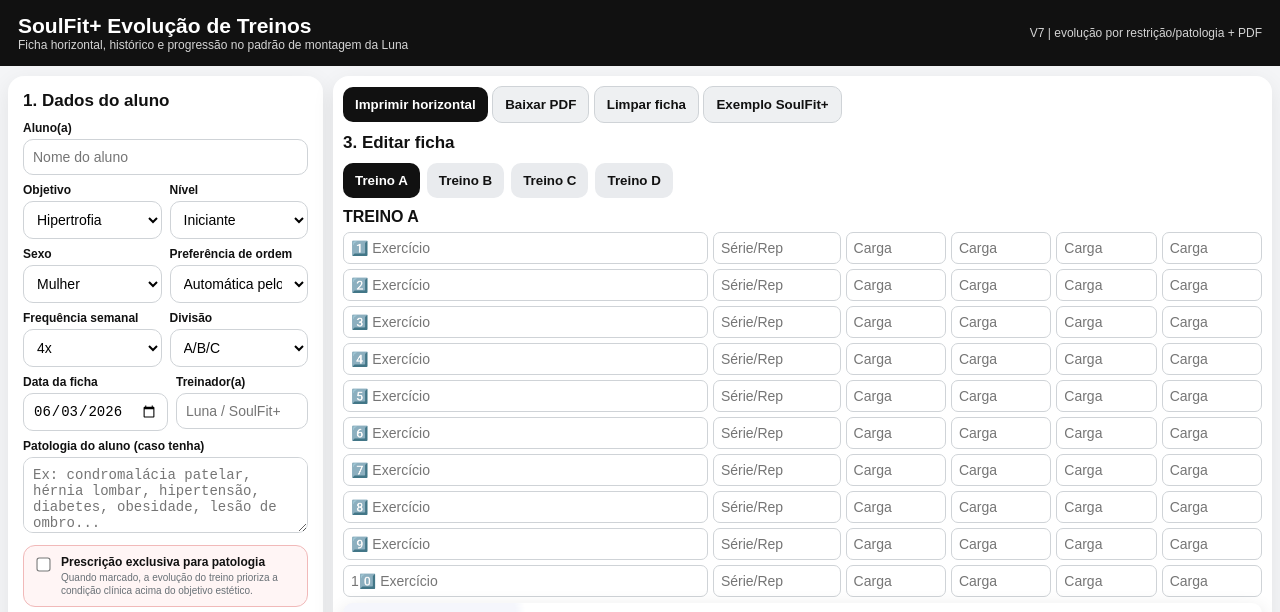
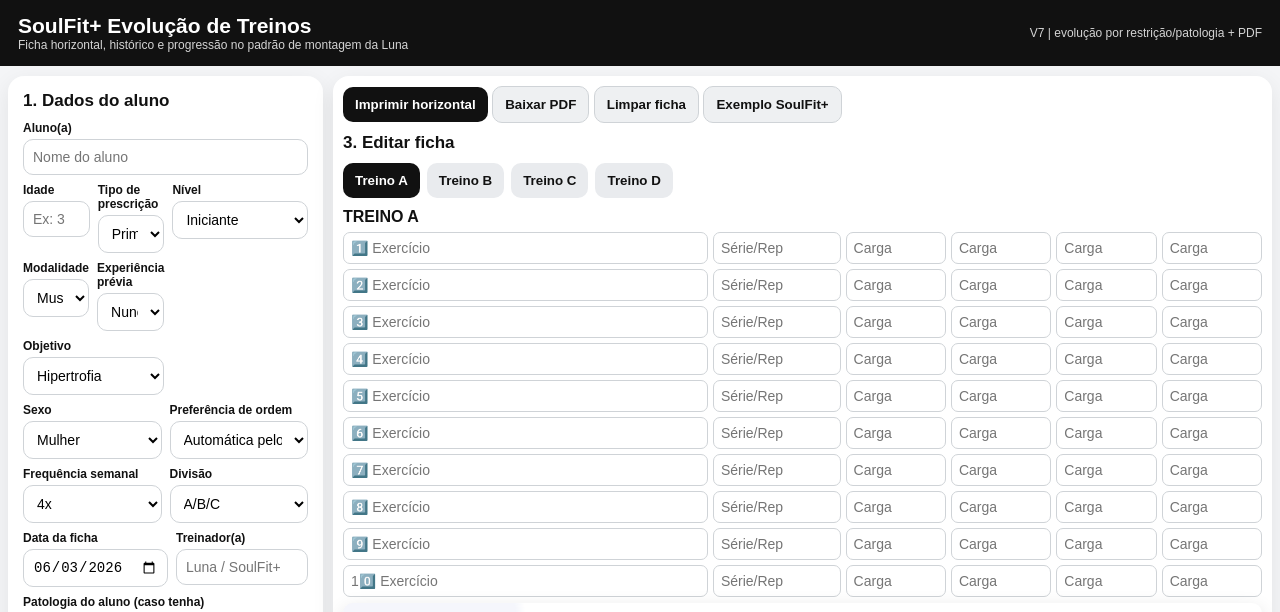
Before and after one commit to lunarafaria/soulfit-ia, a plain HTML site: page soulfit_ia_netlify_v14/index.html in a window 1280 px wide. Shown: the top 612 px of the page. Drawn offline with Linux system fonts and the light colour scheme.

Commit message:
Add files via upload

```diff
--- a/soulfit_ia_netlify_v14/index.html
+++ b/soulfit_ia_netlify_v14/index.html
@@ -74,18 +74,18 @@
 }
 
 
-/* V15 IA: divisão respeitada na geração */
+/* V16 IA: divisão respeitada na geração */
 .workout.inactive tbody td{color:transparent!important;background:white!important}
 .workout.inactive tbody td *{display:none!important}
 .workout.inactive .generated-text{display:none!important}
 
 
-/* V15 IA: sem prompt, PDF e observações restauradas */
+/* V16 IA: sem prompt, PDF e observações restauradas */
 #promptArea{display:none!important}
 .obsline{display:inline-block!important}
 
 
-/* V15 IA: melhor enquadramento para computador */
+/* V16 IA: melhor enquadramento para computador */
 @media screen and (min-width:981px){
   .wrap{max-width:100vw;margin:10px auto;padding:0 8px}
   .app{grid-template-columns:340px minmax(0,1fr);gap:10px}
@@ -114,7 +114,7 @@
 }
 
 
-/* V15 IA: aba/modo patologia exclusiva */
+/* V16 IA: aba/modo patologia exclusiva */
 .pathology-toggle{
   margin:8px 0 4px;
   border:1px solid #f1b9b9;
@@ -153,7 +153,28 @@
 <aside class="panel no-print">
 <h2>1. Dados do aluno</h2>
 <label>Aluno(a)</label><input id="aluno" placeholder="Nome do aluno">
-<div class="row"><div><label>Objetivo</label><select id="objetivo"><option>Hipertrofia</option><option>Emagrecimento</option><option>Hipertrofia + emagrecimento</option><option>Condicionamento</option><option>Força</option><option>Retorno/controle de dor</option></select></div><div><label>Nível</label><select id="nivel"><option>Iniciante</option><option>Intermediário</option><option>Avançado</option></select></div></div>
+<div class="row"><div>
+<div class="row">
+  <div><label>Idade</label><input id="idade" type="number" min="10" max="100" placeholder="Ex: 32"></div>
+  <div><label>Tipo de prescrição</label><select id="tipoPrescricao">
+    <option>Primeira prescrição</option>
+    <option>Evolução com treino anterior</option>
+    <option>Adaptação por lesão/patologia</option>
+  </select></div>
+</div>
+<div class="row">
+  <div><label>Modalidade</label><select id="modalidadeTreino">
+    <option>Musculação</option>
+    <option>Funcional</option>
+    <option>Musculação + funcional</option>
+  </select></div>
+  <div><label>Experiência prévia</label><select id="experienciaPrevia">
+    <option>Nunca treinou</option>
+    <option>Já treinou, mas está parado(a)</option>
+    <option>Treina atualmente</option>
+  </select></div>
+</div>
+<label>Objetivo</label><select id="objetivo"><option>Hipertrofia</option><option>Emagrecimento</option><option>Hipertrofia + emagrecimento</option><option>Condicionamento</option><option>Força</option><option>Retorno/controle de dor</option></select></div><div><label>Nível</label><select id="nivel"><option>Iniciante</option><option>Intermediário</option><option>Avançado</option></select></div></div>
 <div class="row"><div><label>Sexo</label><select id="sexo"><option>Mulher</option><option>Homem</option></select></div><div><label>Preferência de ordem</label><select id="ordemPreferencia"><option>Automática pelo sexo</option><option>Começar por inferiores</option><option>Começar por superiores</option><option>Equilibrado</option></select></div></div>
 <div class="row"><div><label>Frequência semanal</label><select id="freq"><option>2x</option><option>3x</option><option selected>4x</option><option>5x</option><option>6x</option></select></div><div><label>Divisão</label><select id="divisao"><option>A/B</option><option selected>A/B/C</option><option>A/B/C/D</option><option>MI/MS</option></select></div></div>
 <div class="row"><div><label>Data da ficha</label><input id="dataFicha" type="date"></div><div><label>Treinador(a)</label><input id="treinador" placeholder="Luna / SoulFit+"></div></div>
@@ -166,7 +187,7 @@
 </div>
 <label>Restrições, dores ou prioridade</label><textarea id="restricoes" placeholder="Ex: priorizar glúteos, joelho sensível, evitar impacto..."></textarea>
 <label>Observação para imprimir</label><textarea id="obs" placeholder="Ex: progredir carga quando bater o topo das repetições com boa técnica."></textarea>
-<h2>2. Treino antigo do aluno</h2>
+<h2>2. Treino antigo do aluno (opcional)</h2>
 <label>Cole/digite o treino antigo</label><textarea id="treinoAntigo" placeholder="Cole aqui o treino antigo do aluno.\n\nExemplo:\nTREINO A\n1️⃣ Hip thrust 4x10\n2️⃣ Stiff 3x12\n3️⃣ Búlgaro 3x10\nFINAL (3 voltas): agachamento 15 + step rápido 30s"></textarea>
 <div class="danger-note">Cole o treino antigo do aluno no campo abaixo. O sistema usará essas informações para sugerir uma nova ficha com progressão, mantendo o padrão SoulFit+.</div>
 <div class="btns"><button class="redbtn" onclick="gerarComIA()">Gerar com IA</button><button class="light" onclick="gerarEvolucao()">Gerar por regras</button><button onclick="salvarHistorico()">Salvar histórico</button><button class="light" onclick="baixarPDF()">Baixar PDF</button></div>
@@ -242,23 +263,26 @@
 
 
 
+
+
+
 <script>
 (function(){
 function el(id){return document.getElementById(id)}
 function val(id){const x=el(id);return x?(x.value||""):""}
 function checked(id){const x=el(id);return !!(x&&x.checked)}
 function statusIA(msg,cls){const b=el("iaStatus");if(!b)return;b.style.display="block";b.className="ia-status "+(cls||"");b.textContent=msg}
-function dados(){return{aluno:val("aluno"),objetivo:val("objetivo"),nivel:val("nivel"),sexo:val("sexo"),ordemPreferencia:val("ordemPreferencia"),frequencia:val("freq"),divisao:val("divisao"),dataFicha:val("dataFicha"),treinador:val("treinador"),patologia:val("patologia"),modoPatologiaExclusiva:checked("modoPatologiaExclusiva"),restricoes:val("restricoes"),observacoes:val("obs"),treinoAntigo:val("treinoAntigo")}}
+function dados(){return{aluno:val("aluno"),idade:val("idade"),objetivo:val("objetivo"),nivel:val("nivel"),sexo:val("sexo"),tipoPrescricao:val("tipoPrescricao"),modalidadeTreino:val("modalidadeTreino"),experienciaPrevia:val("experienciaPrevia"),ordemPreferencia:val("ordemPreferencia"),frequencia:val("freq"),divisao:val("divisao"),dataFicha:val("dataFicha"),treinador:val("treinador"),patologia:val("patologia"),modoPatologiaExclusiva:checked("modoPatologiaExclusiva"),restricoes:val("restricoes"),observacoes:val("obs"),treinoAntigo:val("treinoAntigo")}}
 function permitidas(d){if(d==="A/B")return["A","B"];if(d==="A/B/C")return["A","B","C"];if(d==="A/B/C/D")return["A","B","C","D"];if(d==="MI/MS")return["A","B"];return["A","B","C"]}
 function parse(txt){const r={A:[],B:[],C:[],D:[]};let a=null;String(txt||"").split(/\r?\n/).map(x=>x.trim()).filter(Boolean).forEach(raw=>{let h=raw.match(/treino\s*([abcd])/i);if(h){a=h[1].toUpperCase();return}if(!a||!r[a])return;let s=raw.replace(/^[\-\•\*\d\.\)\s✅👉➡️🔥]+/g,"").replace(/^[1-9]️⃣\s*/g,"").trim();if(!s)return;let ex=s,sr="";let m=s.match(/(.+?)\s*[-–]\s*((?:\d+\s*x\s*[\d\-]+.*|[2345]x[\d\-]+.*|FINAL.*|.*voltas?.*))$/i)||s.match(/(.+?)\s+((?:\d+\s*x\s*[\d\-]+.*|[2345]x[\d\-]+.*))$/i);if(m){ex=m[1].trim();sr=m[2].trim()}r[a].push({ex,sr})});return r}
 function printBox(L){return document.getElementById("printTreino"+L)||[...document.querySelectorAll(".workout")].find(w=>(w.querySelector("h3")?.textContent||"").toUpperCase().includes("TREINO "+L))}
 function limparPrint(L){const b=printBox(L);if(!b)return;b.querySelectorAll("td").forEach(td=>td.textContent="")}
 function linhaPrint(L,i,ex,sr){const b=printBox(L);if(!b)return;const tr=[...b.querySelectorAll("tbody tr")][i];if(!tr)return;const c=[...tr.querySelectorAll("td")];if(c[0])c[0].textContent=ex||"";if(c[1])c[1].textContent=sr||""}
-function clicarAba(L){const btn=[...document.querySelectorAll("button")].find(b=>(b.textContent||"").trim().toUpperCase()==="TREINO "+L); if(btn) btn.click()}
+function clicarAba(L){const btn=[...document.querySelectorAll("button")].find(b=>(b.textContent||"").trim().toUpperCase()==="TREINO "+L);if(btn)btn.click()}
 function inputsVisiveis(){return [...document.querySelectorAll("input")].filter(x=>{const r=x.getBoundingClientRect();const ph=(x.placeholder||"").toLowerCase();return r.width>20&&r.height>10&&(ph.includes("exerc")||ph.includes("série")||ph.includes("serie")||ph.includes("carga"))})}
-function preencherEditorAtual(itens){const ins=inputsVisiveis(); if(ins.length<20)return false; for(let i=0;i<10;i++){const base=i*6;if(ins[base])ins[base].value=itens[i]?.ex||"";if(ins[base+1])ins[base+1].value=itens[i]?.sr||"";for(let j=2;j<6;j++){if(ins[base+j])ins[base+j].value=""}}return true}
+function preencherEditorAtual(itens){const ins=inputsVisiveis();if(ins.length<20)return false;for(let i=0;i<10;i++){const base=i*6;if(ins[base])ins[base].value=itens[i]?.ex||"";if(ins[base+1])ins[base+1].value=itens[i]?.sr||"";for(let j=2;j<6;j++){if(ins[base+j])ins[base+j].value=""}}return true}
 function aplicar(txt){const d=dados();const p=parse(txt);["A","B","C","D"].forEach(limparPrint);permitidas(d.divisao).forEach(L=>{const itens=(p[L]||[]).slice(0,10);itens.forEach((it,i)=>linhaPrint(L,i,it.ex,it.sr));clicarAba(L);setTimeout(()=>preencherEditorAtual(itens),50)});setTimeout(()=>{clicarAba(permitidas(d.divisao)[0]||"A");["aplicarDivisaoSoulFitV13","aplicarDivisaoSoulFitV12"].forEach(fn=>{if(typeof window[fn]==="function")window[fn]()})},450)}
-window.gerarComIA=async function(){const d=dados();if(!d.treinoAntigo.trim()){statusIA("Cole o treino antigo do aluno antes de gerar com IA.","err");return}statusIA("Gerando treino com IA... aguarde.","");try{const resp=await fetch("/.netlify/functions/gerar-treino",{method:"POST",headers:{"Content-Type":"application/json"},body:JSON.stringify(d)});const json=await resp.json().catch(()=>({}));if(!resp.ok)throw new Error(json.error||"Erro ao gerar treino.");if(!json.treino)throw new Error("A IA não retornou um treino válido.");aplicar(json.treino);statusIA("Treino gerado com IA e preenchido nos campos editáveis e na ficha. Revise antes de imprimir.","ok")}catch(e){statusIA("Erro: "+e.message+" Confira a variável OPENAI_API_KEY no Netlify.","err")}}
+window.gerarComIA=async function(){const d=dados();const precisa=(d.tipoPrescricao||"").toLowerCase().includes("evolução");if(precisa&&!d.treinoAntigo.trim()){statusIA("Para evolução com treino anterior, cole a ficha antiga. Para aluno novo, escolha Primeira prescrição.","err");return}statusIA("Gerando treino com IA... aguarde.","");try{const resp=await fetch("/.netlify/functions/gerar-treino",{method:"POST",headers:{"Content-Type":"application/json"},body:JSON.stringify(d)});const json=await resp.json().catch(()=>({}));if(!resp.ok)throw new Error(json.error||"Erro ao gerar treino.");if(!json.treino)throw new Error("A IA não retornou um treino válido.");aplicar(json.treino);statusIA("Treino gerado com IA e preenchido nos campos editáveis e na ficha. Revise antes de imprimir.","ok")}catch(e){statusIA("Erro: "+e.message+" Confira a variável OPENAI_API_KEY no Netlify.","err")}}
 window.baixarPDF=function(){window.print()}
 })();
 </script>
```
Also changed, not shown: soulfit_ia_netlify_v14/README.txt.
